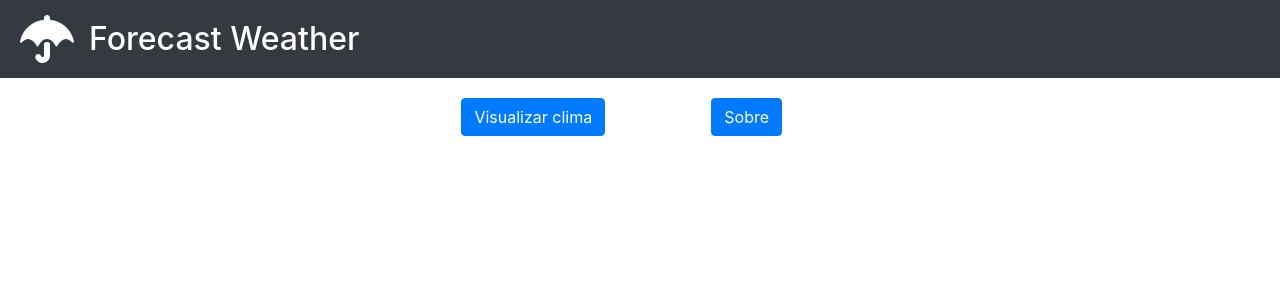
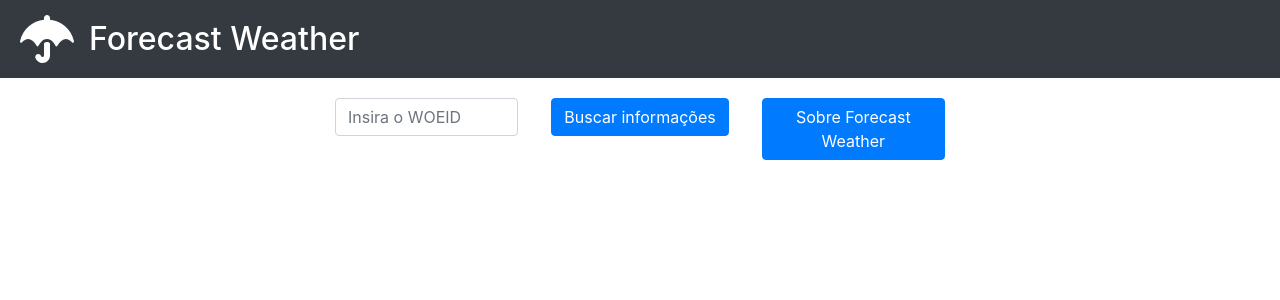
Before and after one commit to LuizFelipeM/forecast-weather, a React (Create React App) app: page / in a window 1280 px wide. Shown: the top 300 px of the page. Built offline with nearby package versions, Linux system fonts and the light colour scheme.

Commit message:
Added .env to separate environment variables

```diff
--- a/src/App.tsx
+++ b/src/App.tsx
@@ -1,30 +1,39 @@
 import React, { useState } from 'react';
-import axios from 'axios';
 import _ from 'lodash';
 import { Button, Col, Container, Row, Toast } from 'react-bootstrap';
 import { IForecast } from './IForecast';
 import Header from './components/Header';
 import Information from './components/Information';
+import { getCityForecast } from './helpers/axiosHelper';
 
 function App() {
-  const baseUrl = 'https://forecast-weather-api-eci.herokuapp.com/'
+  const [forecast, setForecast] = useState<IForecast | undefined>(undefined)
+  const [error, setError] = useState<string | undefined>(undefined)
+  const [showAbout, setShowAbout] = useState(false)
+  const [woeid, setWoeid] = useState<string | undefined>(undefined)
 
-  const [forecast, setForecast] = useState<IForecast | undefined>(undefined)
-  const [error, setError] = useState(undefined)
-  const [showAbout, setShowAbout] = useState(false)
+  const handleClick = () => {
+    setShowAbout(false)
 
-  const handleClick = (city: string) => () => {
-    setShowAbout(false)
-    axios.get<IForecast>(`${baseUrl}/forecast?city=${city}`)
-      .then(({ data }) => setForecast(data))
-      .catch(setError)
+    if(_.isEmpty(woeid) || /\d/.test(String(woeid)))
+      getCityForecast(woeid)
+        .then(setForecast)
+        .catch(setError)
+    else
+      setError('WOEID inválido, por favor insira um WOEID válido (composto apenas por números), ou deixe o campo de WOEID vazio para buscar pela sua localização atual.')
   }
 
   return (
     <>
       <Header />
       <Container fluid>
-        <Toast show={!_.isEmpty(error)} onClose={() => setError(undefined)} delay={5000} autohide>
+        <Toast
+          className="notification error"
+          show={!_.isEmpty(error)}
+          onClose={() => setError(undefined)}
+          delay={5000}
+          autohide
+        >
           <Toast.Header>
             Erro ao obter informações climáticas
           </Toast.Header>
@@ -33,14 +42,22 @@ function App() {
           </Toast.Body>
         </Toast>
         <Row className="justify-content-md-center" style={{ paddingTop: 20, paddingBottom: 20 }}>
+          <Col lg={2}>
+            <input
+              value={woeid}
+              onChange={({ target: { value } }) => setWoeid(value)}
+              className="form-control"
+              placeholder="Insira o WOEID"
+            />
+          </Col>
           <Col className="text-center" lg={2}>
-            <Button onClick={handleClick('SP')}>
-              Visualizar clima
+            <Button onClick={handleClick}>
+              Buscar informações
             </Button>
           </Col>
           <Col className="text-center" lg={2}>
             <Button onClick={() => setShowAbout(show => !show)}>
-              Sobre
+              Sobre Forecast Weather
             </Button>
           </Col>
         </Row>
--- /dev/null
+++ b/src/helpers/axiosHelper.ts
@@ -0,0 +1,6 @@
+import axios from "axios";
+import { IForecast } from "../IForecast";
+
+const baseUrl = `${process.env.REACT_APP_API_URL}forecast`
+
+export const getCityForecast = async (woeid?: string): Promise<IForecast> => (await axios.get<IForecast>(`${baseUrl}${woeid ? `?woeid=${woeid}` : ''}`)).data
--- a/src/index.css
+++ b/src/index.css
@@ -11,3 +11,9 @@ code {
   font-family: source-code-pro, Menlo, Monaco, Consolas, 'Courier New',
     monospace;
 }
+
+.notification.error {
+  position: absolute;
+  z-index: 999;
+  top: 1rem;
+}
```
Also changed, not shown: 2 other files (tests, documents, lock files or other folders).
